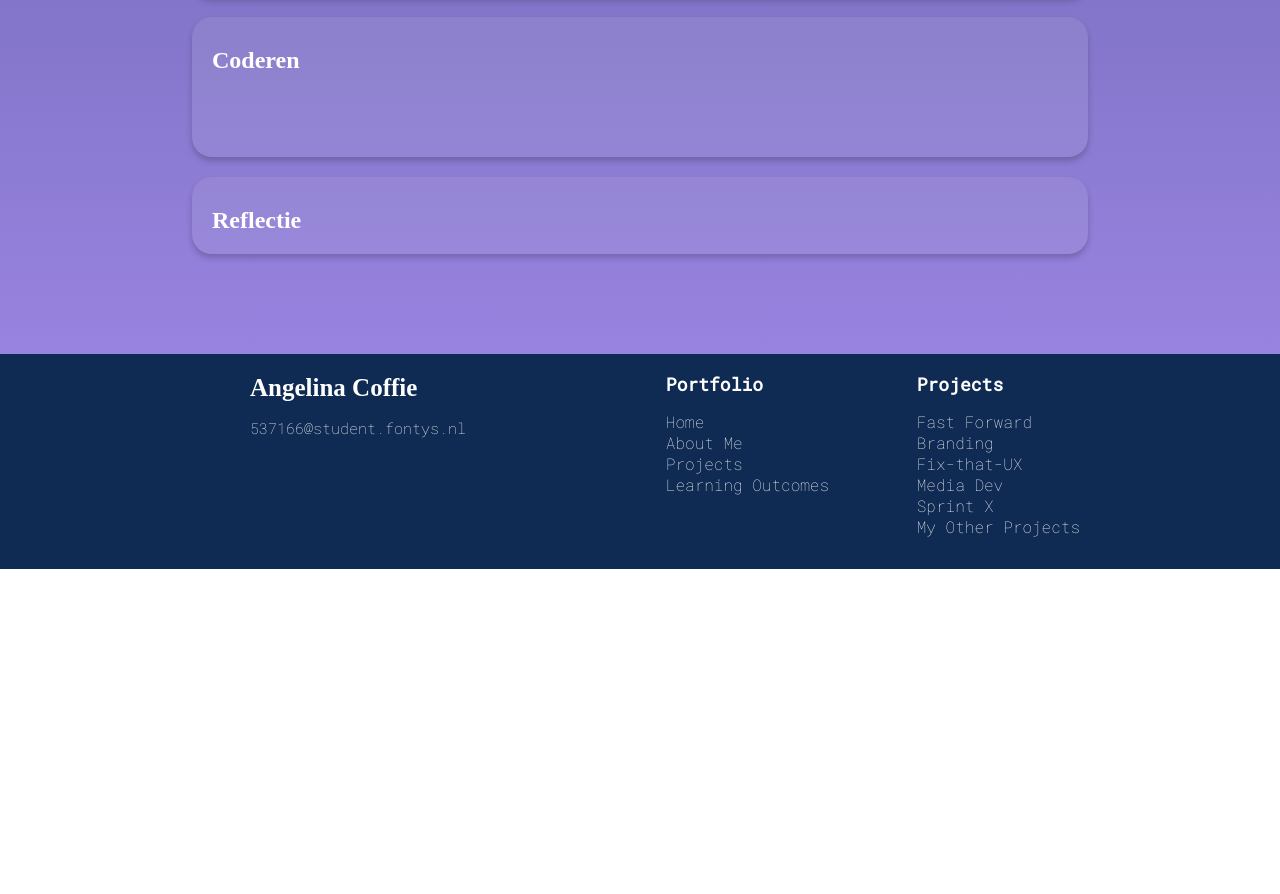
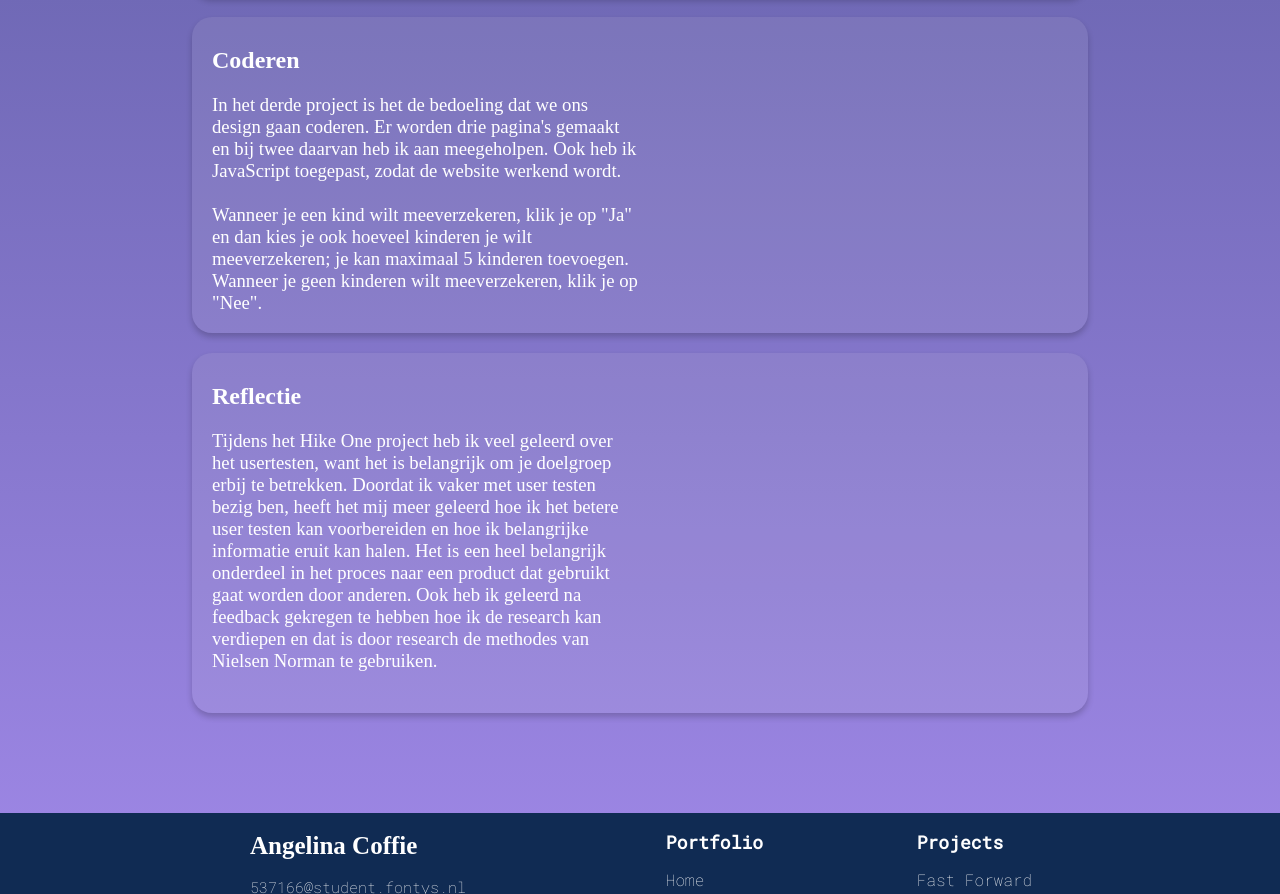
Before and after one commit to AngelinaCo10/Portfolio1, a plain HTML site: page Fix-that-UX.html in a window 1280 px wide. Shown: the part 1830-2724 px from the top of the page. Before the commit the page ends 2399 px from the top, so only its background shows below. Drawn offline with Linux system fonts and the light colour scheme; a web font is replaced by a local one.

Commit message:
Content project fix that ux

```diff
--- a/Fix-that-UX.html
+++ b/Fix-that-UX.html
@@ -69,18 +69,25 @@
             <h3>
                 Bij de tussen presentatie online was de feedback gegeven om de Nielsen Norman methodes te gebruiken om de research te verbeteren. De Nielsen Normen heb ik daarna ook gebruikt. Het laat je beter nadenken over bepaalde functionaliteiten op een website die de gebruiksvriendelijkheid moet verbeteren.
                 <br><br>
-                7 november zijn we naar Hike One gegaan voor de presentaties van ons design. Er is goede feedback gegeven op hoe er is gepresenteerden hoe we het de volgende keer beter zouden kunnen doen. De volgende keer meer van het prototype laten zien en de verschillende goed benadrukken en laten zien.
+                7 november zijn we naar Hike One gegaan voor de presentaties van ons design. Er is goede feedback gegeven op hoe er is gepresenteerd en hoe we het de volgende keer beter zouden kunnen doen. De volgende keer meer van het prototype laten zien en de verschillen goed benadrukken en laten zien.
             </h3>
         </div>
         <div class="kader">
             <h2>Coderen</h2>
             <h3>
+                In het derde project is het de bedoeling dat we ons design gaan coderen. Er worden drie pagina's gemaakt en bij twee daarvan heb ik aan meegeholpen. Ook heb ik JavaScript toegepast, zodat de website werkend wordt.
                 <br><br>
+                Wanneer je een kind wilt meeverzekeren, klik je op "Ja" en dan kies je ook hoeveel kinderen je wilt meeverzekeren; je kan maximaal 5 kinderen toevoegen. Wanneer je geen kinderen wilt meeverzekeren, klik je op "Nee".
             </h3>
         </div>
 
         <div class="reflectie">
             <h2>Reflectie</h2>
+            <h3>
+                Tijdens het Hike One project heb ik veel geleerd over het usertesten, want het is belangrijk om je doelgroep erbij te betrekken. Doordat ik vaker met user testen bezig ben, heeft het mij meer geleerd hoe ik het betere user testen kan voorbereiden en hoe ik belangrijke informatie eruit kan halen. Het is een heel belangrijk onderdeel in het proces naar een product dat gebruikt gaat worden door anderen. Ook heb ik geleerd na feedback gekregen te hebben hoe ik de research kan verdiepen en dat is door research de methodes van Nielsen Norman te gebruiken.
+                <br><br>
+
+            </h3>
         </div>
     </div>
     <button class="next">
```
